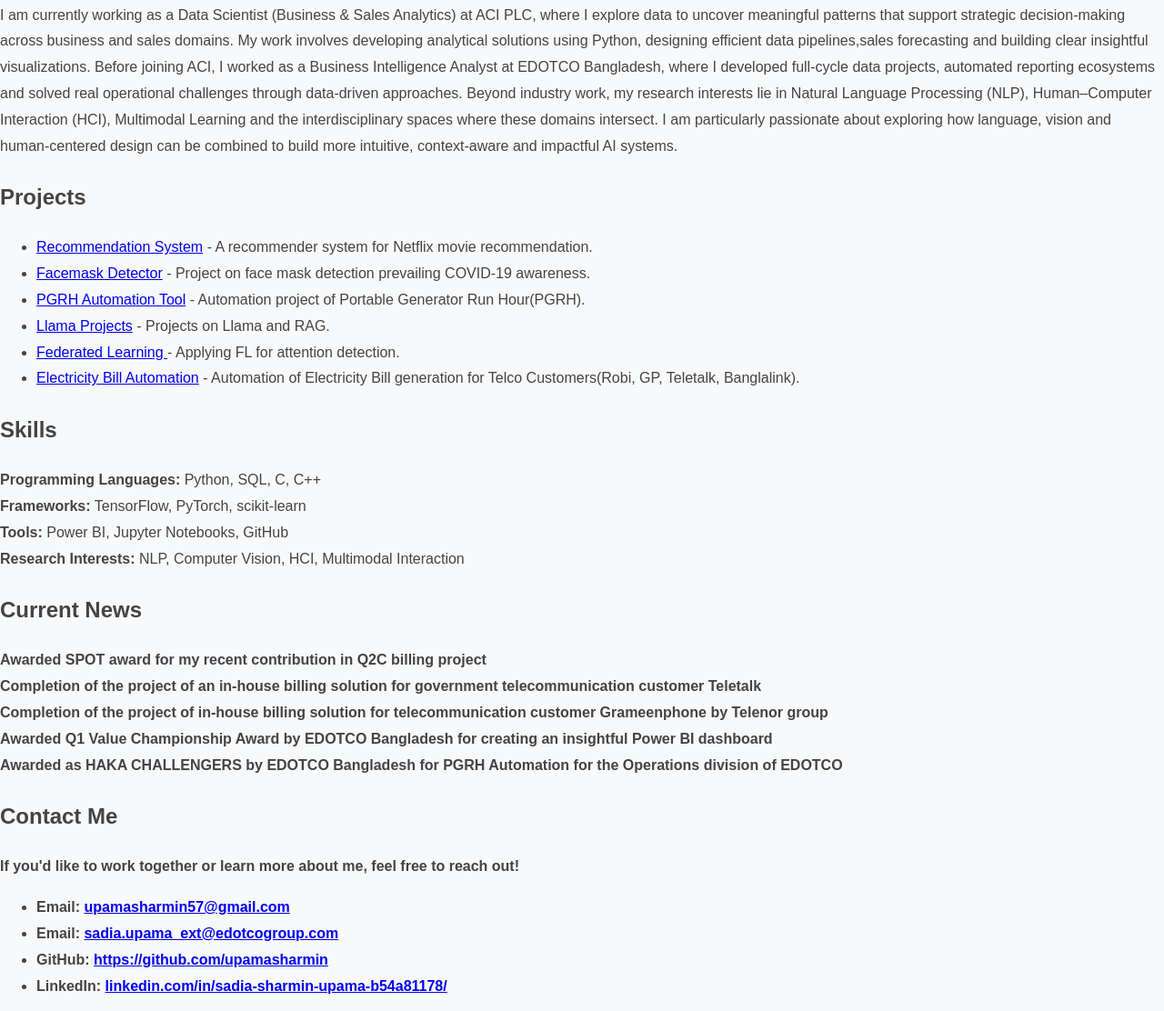
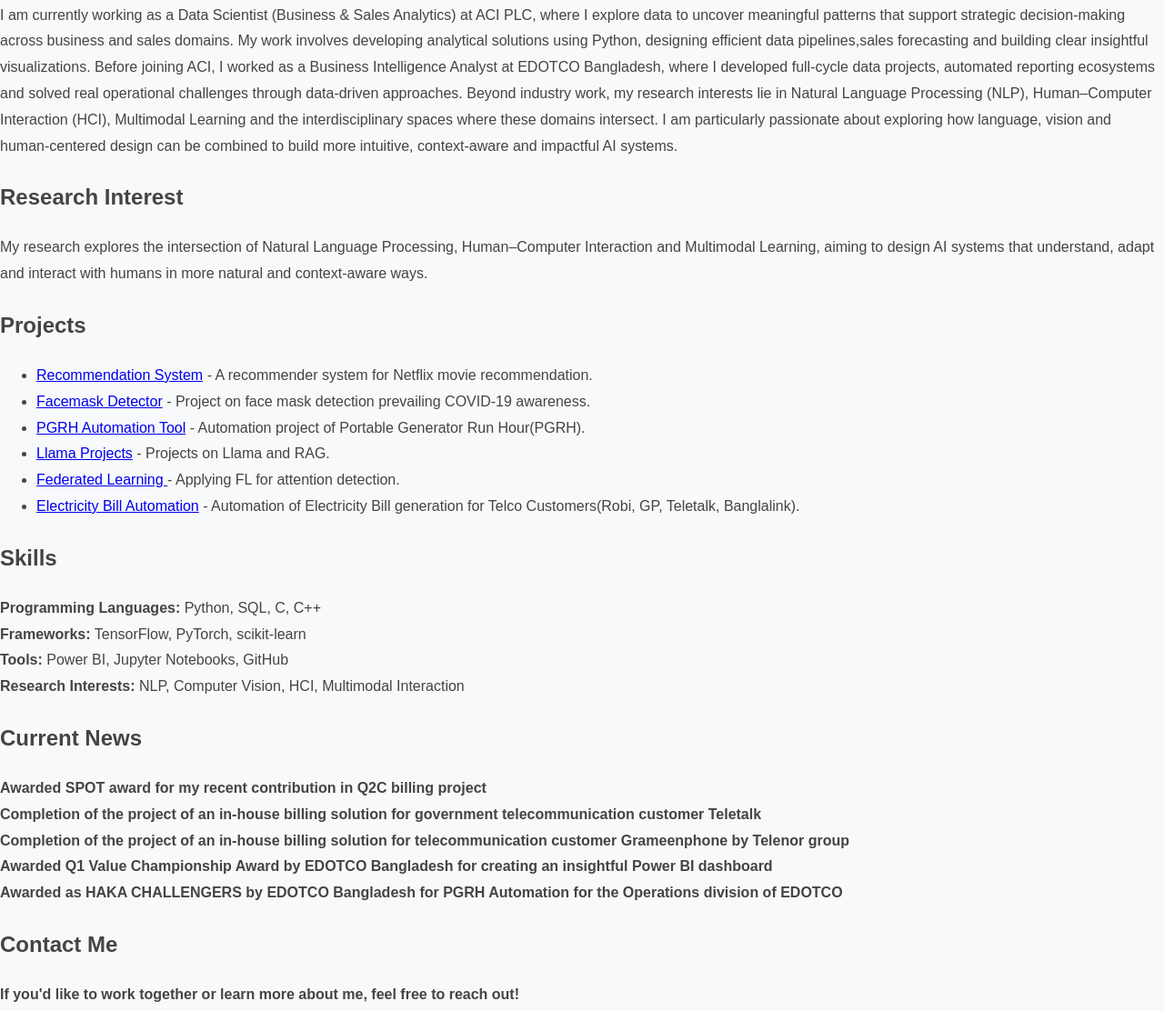
Before and after one commit to upamasharmin/upamasharmin.github.io, a plain HTML site: page index.html in a window 1280 px wide. Shown: the part 409-1521 px from the top of the page at 91% size. Drawn offline with Linux system fonts and the light colour scheme.

Commit message:
Update index.html

```diff
--- a/index.html
+++ b/index.html
@@ -23,6 +23,10 @@ Before joining ACI, I worked as a Business Intelligence Analyst at EDOTCO Bangla
 Beyond industry work, my research interests lie in Natural Language Processing (NLP), Human–Computer Interaction (HCI), Multimodal Learning and the interdisciplinary spaces where these domains intersect. I am particularly passionate about exploring how language, vision and human-centered design can be combined to build more intuitive, context-aware and impactful AI systems.
     </p>
 
+  </section>
+  <section>
+    <h2>Research Interest</h2>
+    My research explores the intersection of Natural Language Processing, Human–Computer Interaction and Multimodal Learning, aiming to design AI systems that understand, adapt and interact with humans in more natural and context-aware ways.
   </section>
 
   <section>
@@ -68,7 +72,7 @@ Beyond industry work, my research interests lie in Natural Language Processing (
     <p>
       <strong>Awarded SPOT award for my recent contribution in Q2C billing project<br>
       <strong>Completion of the project of an in-house billing solution for government telecommunication customer Teletalk<br>
-      <strong>Completion of the project of in-house billing solution for telecommunication customer Grameenphone by Telenor group<br>
+      <strong>Completion of the project of an in-house billing solution for telecommunication customer Grameenphone by Telenor group<br>
       <strong>Awarded Q1 Value Championship Award by EDOTCO Bangladesh for creating an insightful Power BI dashboard<br>
       <strong>Awarded as HAKA CHALLENGERS by EDOTCO Bangladesh for PGRH Automation for the Operations division of EDOTCO<br>
     </p>
```
